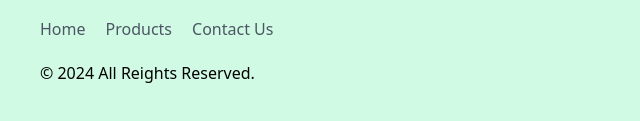
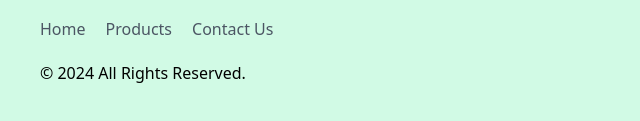
Before and after one commit to GayathriAGM/Greenden_Tailwind, a plain HTML site: page product.html in a window 1280 px wide. Shown: the part 1053-1174 px from the top of the page, 0-640 px from the left. Drawn offline with nearby package versions, Linux system fonts and the light colour scheme.

Commit message:
Update product.html

```diff
--- a/product.html
+++ b/product.html
@@ -134,7 +134,7 @@
                 <a href="./contact.html">Contact Us</a>
             </li>
         </ul>
-        <p>&copy; 2024 All Reights Reserved.</p>
+        <p>&copy; 2024 All Rights Reserved.</p>
     </section>
 </body>
 
```
